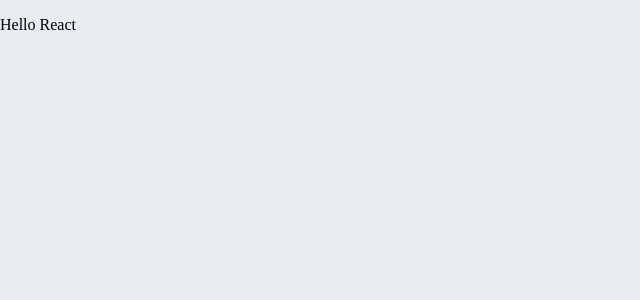
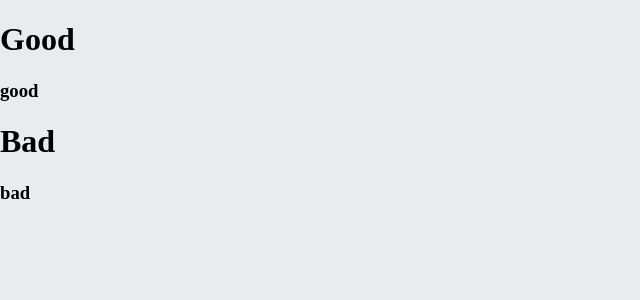
Before and after one commit to yh0921k/learning-react, a React (Create React App) app: page / in a window 1280 px wide. Shown: the top 300 px of the page, without its empty margins (0-640 px from the left). Built offline with nearby package versions, Linux system fonts and the light colour scheme.

Commit message:
add: 1.1.5.1 함수를 사용하여 Element 찍어내기

```diff
--- a/src/App.js
+++ b/src/App.js
@@ -1,27 +1,16 @@
-import React, { useState } from 'react';
-import loadable from '@loadable/component';
-
-const SplitMe = loadable(() => import('./velopert/code-splitting/SplitMe'), {
-  fallback: <div>loading...</div>,
-});
+import React from 'react';
 
 const App = () => {
-  const [visible, setVisible] = useState(false);
-
-  const onClick = () => {
-    setVisible(true);
-  };
-
-  const onMouseOver = () => {
-    SplitMe.preload();
-  };
-
+  const paint = (title, description) => (
+    <>
+      <h1>{title}</h1>
+      <h3>{description}</h3>
+    </>
+  );
   return (
     <div>
-      <p onClick={onClick} onMouseOver={onMouseOver}>
-        Hello React
-      </p>
-      {visible && <SplitMe />}
+      {paint('Good', 'good')}
+      {paint('Bad', 'bad')}
     </div>
   );
 };
```
